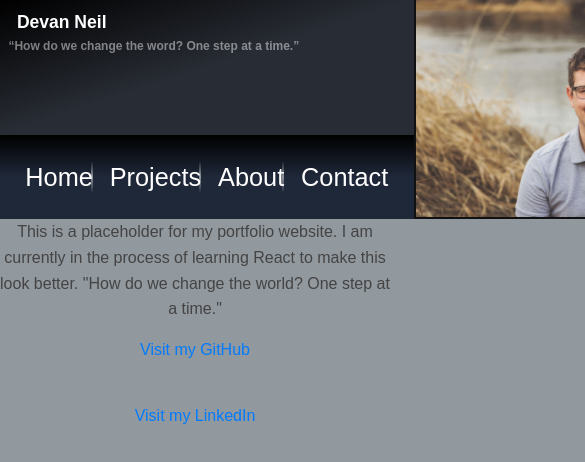
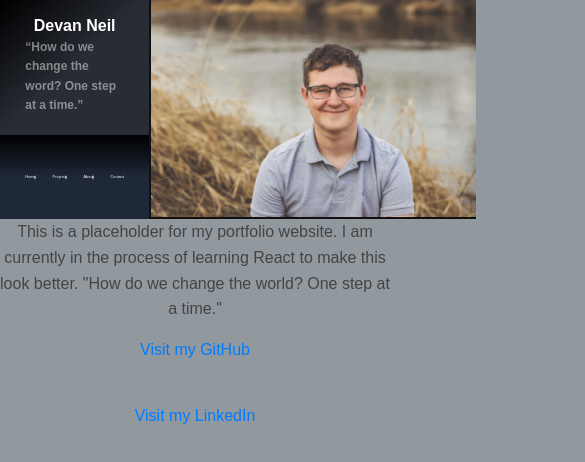
Before and after one commit to devanneil/PortfolioSite, a React (Create React App) app: page / in a window 390 px wide. Shown: the top 462 px of the page, 585 px wide, since content can reach past the window. Built offline with nearby package versions, Linux system fonts and the light colour scheme; the HTML template or start-up script is replaced by a standard one.

Commit message:
More phone compatibility

```diff
--- a/src/titleBar.css
+++ b/src/titleBar.css
@@ -7,15 +7,24 @@
     --navBarColor: #1f2839;
 }
 
+@media (max-width: 600px) {
+  .titlebar {
+      height: 12vh;
+      padding: 0.5vh 2vh;
+  }
+  .navbar {
+      height: 8vh;
+      padding: 1vh 2vh;
+  }
+  .navbarEntry {
+      margin: 0.5vh;
+  }
+}
+
 .bars {
     display: flex;
     flex-direction: column;  /* stack titlebar + navbar vertically */
     flex: 1;                 /* take all remaining width */
-}
-
-.titlebar, .navbar {
-    min-height: 50px; /* ensures a reasonable minimum */
-    max-height: 150px; /* prevents huge bars on big screens */
     box-sizing: border-box;
 }
 
@@ -30,7 +39,7 @@
 }
 
 .titlebar-title {
-    font-size: clamp(1rem, 4.5vw, 2rem);
+    font-size: clamp(1rem, 2.5vw, 3rem);
     color: #FFFFFF;
     margin-top: 1vh;
     margin-left: 2vh;
@@ -72,7 +81,7 @@
     align-self: center;
     text-align: center;
     position: relative;
-    font-size: calc(var(--navBarHeight) * 0.3);
+    font-size: clamp(0.1rem, 1vw, 1rem);
     color: #FFFFFF;
     margin: 1vh;
 }
```
